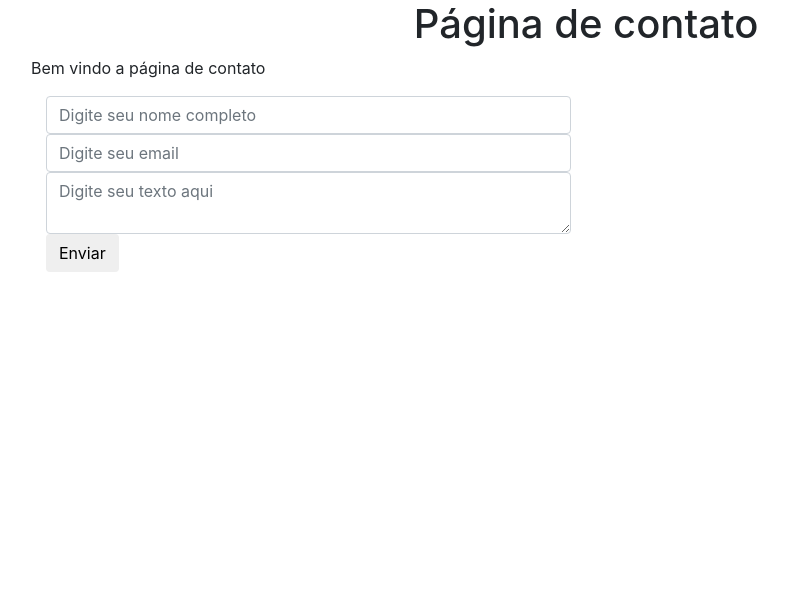
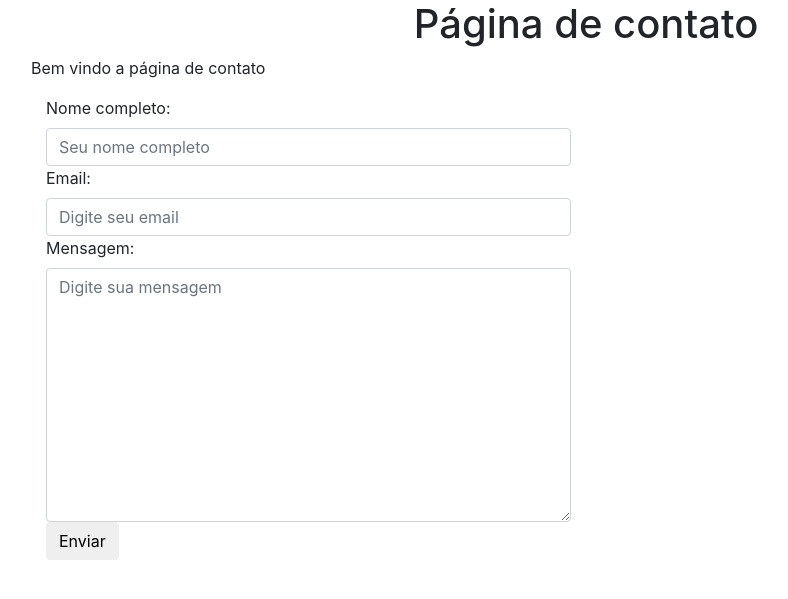
Before and after one commit to henrique-alvaro/django-ecommerce, a Django app: page /contact/ in a window 1280 px wide. Shown: the top 599 px of the page, without its empty margins (54-842 px from the left). Run offline with Django 4.2, Linux system fonts and the light colour scheme; some libraries are stand-ins or nearby versions.

Commit message:
loja_virtual/view.py and template/contact/view.html was modified

```diff
--- /dev/null
+++ b/loja_virtual/forms.py
@@ -0,0 +1,37 @@
+from django import forms
+
+
+class ContactForm(forms.Form):
+    nome_completo = forms.CharField(
+        error_messages={'required': 'Obrigatorio o preenchimento do nome'},
+        widget=forms.TextInput(
+            attrs={
+                    "class": "form-control",
+                    "placeholder": "Seu nome completo"
+                }
+            )
+        )
+    email = forms.EmailField(
+        error_messages={'invalid': 'Digite um email válido'},
+        widget=forms.EmailInput(
+            attrs={
+                    "class": "form-control",
+                    "placeholder": "Digite seu email"
+                }
+            )
+        )
+    mensagem = forms.CharField(
+        error_messages={'required': 'É obrigatorio o preenchimento do campo mensagem!'},
+        widget=forms.Textarea(
+            attrs={
+                    "class": "form-control",
+                    "placeholder": "Digite sua mensagem"
+                }
+            )
+)
+
+    def clean_email(self):
+        email = self.cleaned_data.get("email")
+        if not "gmail.com" in email:
+            raise forms.ValidationError("O Email deve ser do gmail.com")
+        return email
--- a/loja_virtual/views.py
+++ b/loja_virtual/views.py
@@ -1,5 +1,6 @@
 from django.http import HttpResponse
 from django.shortcuts import render
+from .forms import ContactForm
 
 
 def home_page(request):
@@ -19,10 +20,14 @@ def about_page(request):
 
 
 def contact_page(request):
+    contact_form = ContactForm(request.POST or None)
     context = {
         'title': 'Página de contato',
         'content': 'Bem vindo a página de contato',
+        'form': contact_form,
     }
-    if request.method == "POST":
-        print(request.method)
+    if contact_form.is_valid():
+        print(contact_form.cleaned_data)
+
+    #print(request.POST.get('nome_completo'))
     return render(request, 'contact/view.html', context)
--- a/template/contact/view.html
+++ b/template/contact/view.html
@@ -20,9 +20,7 @@
                     <p>{{ content }}</p>
                     <div class='col-sm-6 col-12'>
                     <form method='POST'> {% csrf_token %}
-                        <input type='text' class='form-control' name='fullname' placeholder='Digite seu nome completo'>
-                        <input type='email' class='form-control' name='email' placeholder='Digite seu email'>
-                        <textarea name='content' class='form-control' placeholder='Digite seu texto aqui'></textarea>
+                        {{ form }}
                         <button type='submit' class='btn btn-default'>Enviar</button>
                     </form>
                     </div>
```
